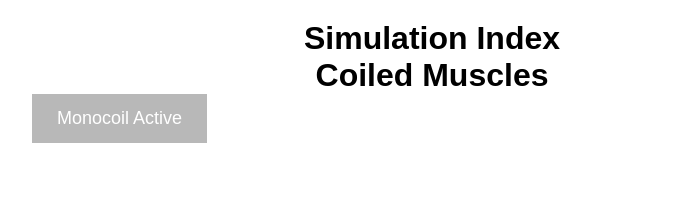
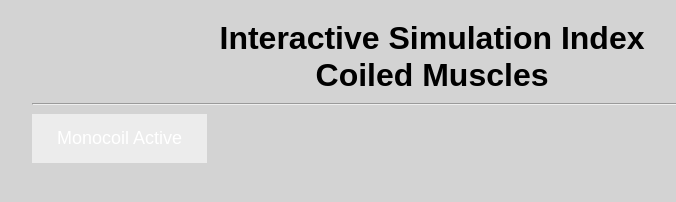
Before and after one commit to GazzolaLab/PyElastica-Interactive, a plain HTML site: page index.html in a window 1280 px wide. Shown: the whole page, without its empty margins (208-884 px from the left). Drawn offline with Linux system fonts and the light colour scheme.

Commit message:
index page formatting

```diff
--- a/index.html
+++ b/index.html
@@ -7,10 +7,13 @@
 
 <body>
 
-<h1>Simulation Index</h1>
-
+<h1>
+  Interactive Simulation Index
+  <br>
+</h1>
 
 <h1>Coiled Muscles</h1>
+<hr>
 <div class="muscle_simulations">
   <a href="simulations/monocoil/active.html">Monocoil Active</a>
 </div>
--- a/public/index.css
+++ b/public/index.css
@@ -4,7 +4,7 @@ body {
   width:800px;
   padding: 20px;
   margin: auto;
-  background-color:#ffffff;
+  background-color:#d3d3d3;
 }
 
 h1 {
@@ -20,7 +20,7 @@ h2 {
 }
 
 a:link, a:visited {
-  background-color: #b8b8b8;
+  background-color: #ececec;
   color: white;
   padding: 14px 25px;
   text-align: center;
```
